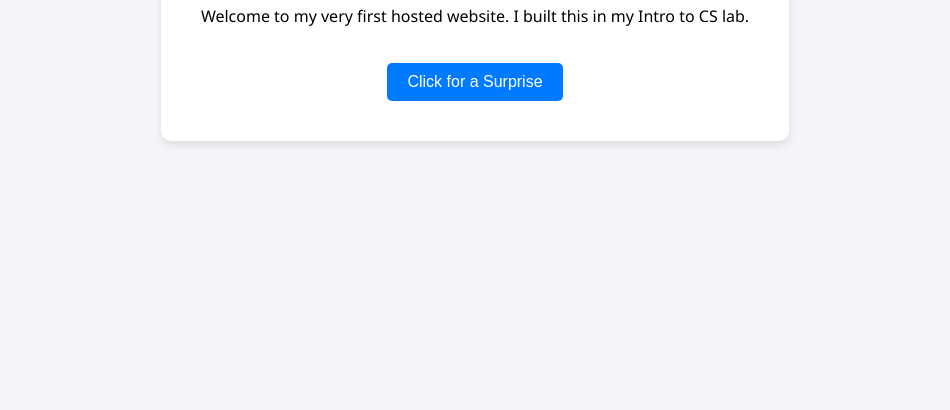
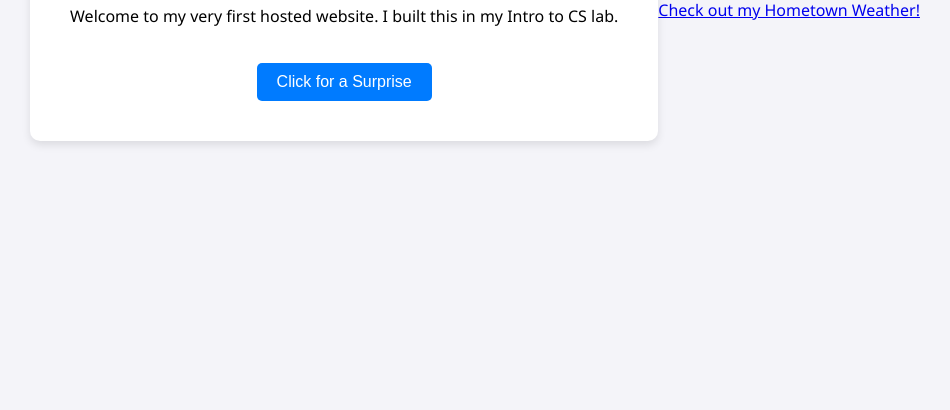
Before and after one commit to alainamccarthy/alainamccarthy.github.io, a plain HTML site: page index.html in a window 1280 px wide. Shown: the part 390-800 px from the top of the page, without its empty margins (165-1115 px from the left). Drawn offline with Linux system fonts and the light colour scheme.

Commit message:
Update index.html

```diff
--- a/index.html
+++ b/index.html
@@ -16,3 +16,4 @@
     <script src="script.js"></script>
 </body>
 </html>
+<a href="weather.html">Check out my Hometown Weather!</a>
```
